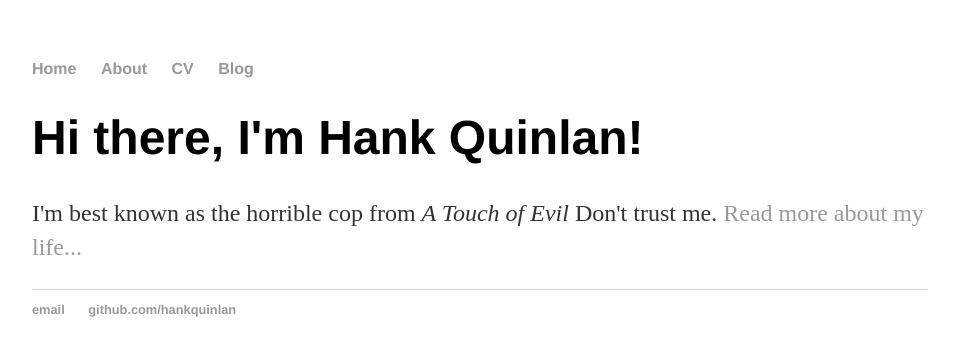
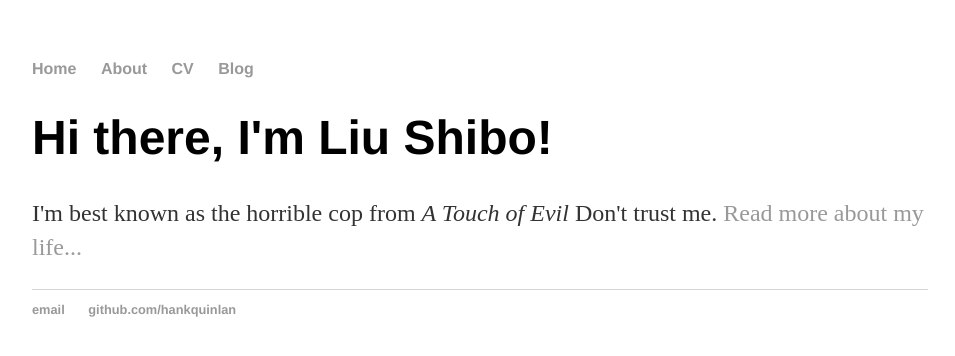
Before and after one commit to liushibo0406/liushibo0406.github.io, a Jekyll site: the page built from index.html, in a window 1280 px wide. Shown: the top 356 px of the page, without its empty margins (160-1115 px from the left). Built offline with Jekyll 4.4.1, drawn with Linux system fonts in a browser that asks for light colours.

Commit message:
Update index.html

```diff
--- a/index.html
+++ b/index.html
@@ -1,8 +1,8 @@
 ---
 layout: default
-title: Hank Quinlan, Horrible Cop
+title: Liu Shibo
 ---
 <div class="blurb">
-	<h1>Hi there, I'm Hank Quinlan!</h1>
+	<h1>Hi there, I'm Liu Shibo!</h1>
 	<p>I'm best known as the horrible cop from <em>A Touch of Evil</em> Don't trust me. <a href="/about">Read more about my life...</a></p>
 </div><!-- /.blurb -->
```
